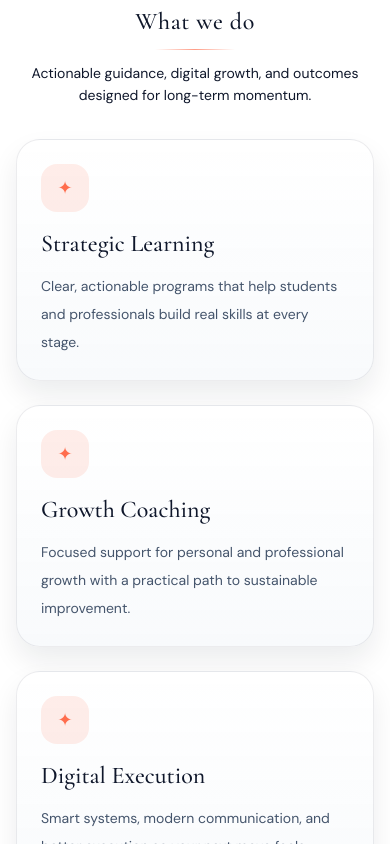
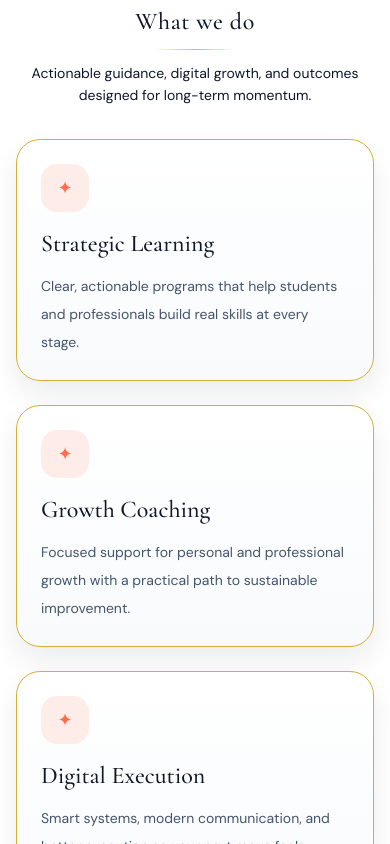
Before and after one commit to ydv83165-hub/online-dream-tech-, a Next.js app: page / in a window 390 px wide. Shown: the part 1080-1924 px from the top of the page. Built offline with nearby package versions, Linux system fonts and the light colour scheme.

Commit message:
home pages golden border add

```diff
--- a/app/page.tsx
+++ b/app/page.tsx
@@ -115,7 +115,7 @@ export default function HomePage() {
                 text: "Smart systems, modern communication, and better execution so your next move feels confident and measurable.",
               },
             ].map((item) => (
-              <article key={item.title} className="card-premium rounded-[1.5rem] p-6 sm:p-7 transition-all duration-300 hover:-translate-y-1 hover:border-primary/30 hover:shadow-[0_18px_32px_rgba(15,23,42,0.08)]">
+              <article key={item.title} style={{ borderColor: "#D4AF37" }} className="card-premium rounded-[1.5rem] p-6 sm:p-7 transition-all duration-300 hover:-translate-y-1 hover:border-primary/30 hover:shadow-[0_18px_32px_rgba(15,23,42,0.08)]">
                 <div className="mb-4 inline-flex h-12 w-12 items-center justify-center rounded-2xl bg-primary-soft text-lg text-primary">✦</div>
                 <h3 className="font-display text-2xl text-slate-900">{item.title}</h3>
                 <p className="mt-3 text-sm leading-7 text-slate-600">{item.text}</p>
@@ -235,6 +235,7 @@ export default function HomePage() {
             ].map((service) => (
               <article
                 key={service.title}
+                style={{ borderColor: "#D4AF37" }}
                 className="group rounded-[1.5rem] border border-slate-200 bg-white p-6 shadow-[0_12px_24px_rgba(15,23,42,0.04)] transition-all duration-300 hover:-translate-y-1 hover:border-primary/35 hover:shadow-[0_18px_32px_rgba(15,23,42,0.08)]"
               >
                 <div className="mb-4 flex h-12 w-12 items-center justify-center rounded-2xl bg-primary-soft text-2xl shadow-sm">
@@ -298,6 +299,7 @@ export default function HomePage() {
             ].map((tech) => (
               <div
                 key={tech}
+                style={{ borderColor: "#D4AF37" }}
                 className="rounded-2xl border border-slate-200 bg-white px-4 py-4 text-center text-sm font-medium text-slate-800 shadow-[0_10px_20px_rgba(15,23,42,0.04)] transition-all duration-300 hover:-translate-y-1 hover:border-primary/35 hover:shadow-[0_14px_28px_rgba(15,23,42,0.08)] hover:bg-slate-50"
               >
                 {tech}
@@ -316,7 +318,7 @@ export default function HomePage() {
 
           <div className="space-y-3">
             {FAQ.map((item) => (
-              <details key={item.q} className="group rounded-2xl border border-slate-200 bg-white/80 open:border-primary/30 shadow-[0_8px_18px_rgba(15,23,42,0.04)] transition-all duration-300 hover:-translate-y-0.5 hover:border-primary/30 hover:shadow-[0_14px_28px_rgba(15,23,42,0.08)]">
+              <details key={item.q} style={{ borderColor: "#D4AF37" }} className="group rounded-2xl border border-slate-200 bg-white/80 open:border-primary/30 shadow-[0_8px_18px_rgba(15,23,42,0.04)] transition-all duration-300 hover:-translate-y-0.5 hover:border-primary/30 hover:shadow-[0_14px_28px_rgba(15,23,42,0.08)]">
                 <summary className="cursor-pointer list-none px-5 py-4 text-base font-medium text-slate-800 flex items-center justify-between gap-3">
                   <span className="text-left pr-2">{item.q}</span>
                   <span className="text-2xl text-slate-500 transition-transform duration-200 group-open:rotate-45">+</span>
--- a/components/home/TestimonialCard.tsx
+++ b/components/home/TestimonialCard.tsx
@@ -16,7 +16,7 @@ export function TestimonialCard({
   const initial = name.trim().charAt(0).toUpperCase();
 
   return (
-    <blockquote className="relative flex flex-col h-full rounded-[4px] bg-[#f5f7fb] border border-slate-200 p-5 sm:p-6 overflow-hidden transition-all duration-300 hover:-translate-y-1 hover:border-slate-300 hover:shadow-[0_18px_30px_rgba(15,23,42,0.08)]">
+    <blockquote style={{ borderColor: "#D4AF37" }} className="relative flex flex-col h-full rounded-[4px] bg-[#f5f7fb] border border-slate-200 p-5 sm:p-6 overflow-hidden transition-all duration-300 hover:-translate-y-1 hover:border-slate-300 hover:shadow-[0_18px_30px_rgba(15,23,42,0.08)]">
       {/* Corner accents */}
       <span
         className="pointer-events-none absolute top-0 left-0 w-5 h-5 border-t border-l border-slate-300"
```
